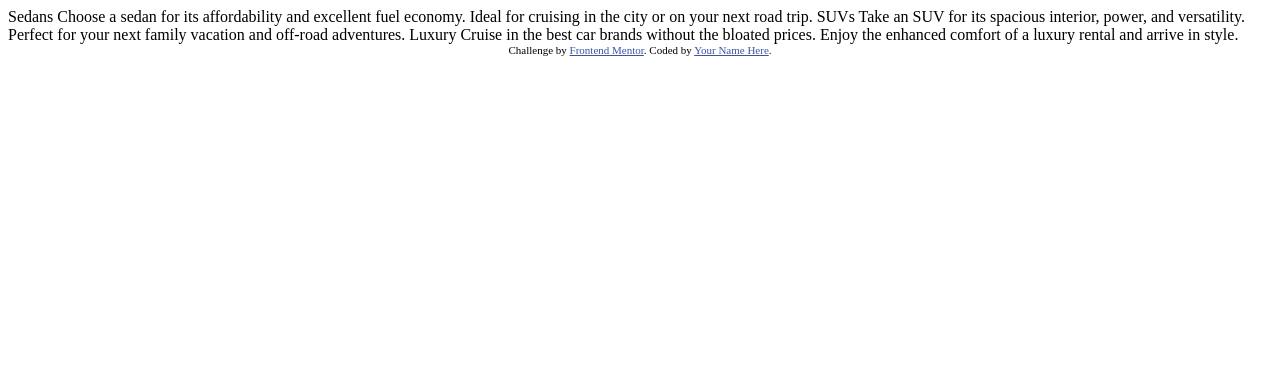
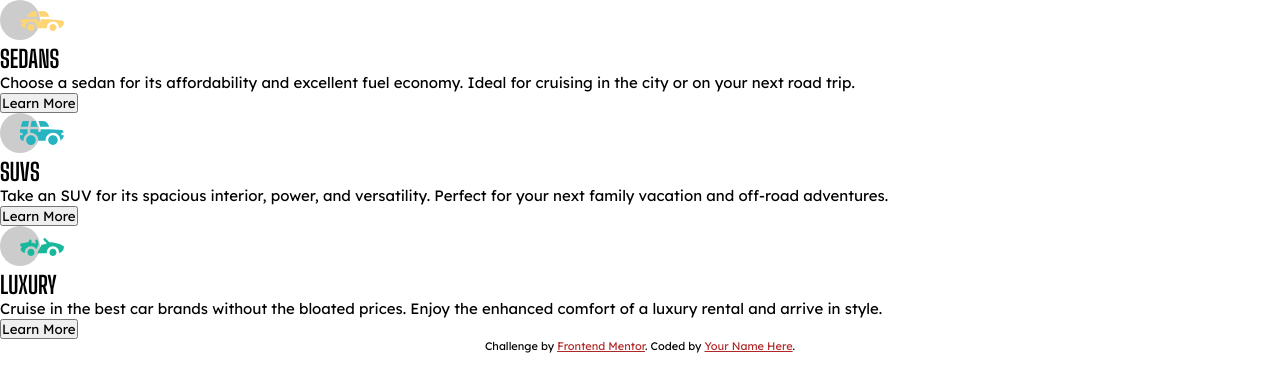
Before and after one commit to maiyopabz/3-column-preview-card-component-main, a plain HTML site: page index.html in a window 1280 px wide. Drawn offline with Linux system fonts and the light colour scheme.

Commit message:
adding styles

```diff
--- a/index.html
+++ b/index.html
@@ -5,32 +5,53 @@
   <meta name="viewport" content="width=device-width, initial-scale=1.0"> <!-- displays site properly based on user's device -->
 
   <link rel="icon" type="image/png" sizes="32x32" href="./images/favicon-32x32.png">
+  <link rel="preconnect" href="https://fonts.gstatic.com">
+  <link href="https://fonts.googleapis.com/css2?family=Big+Shoulders+Display:wght@700&family=Lexend+Deca&display=swap" rel="stylesheet">
+  <link rel="stylesheet" href="styles.css">
 
   <title>Frontend Mentor | 3-column preview card component</title>
 
-  <!-- Feel free to remove these styles or customise in your own stylesheet 👍 -->
-  <style>
-    .attribution { font-size: 11px; text-align: center; }
-    .attribution a { color: hsl(228, 45%, 44%); }
-  </style>
+
 </head>
+
 <body>
 
-  Sedans
-  Choose a sedan for its affordability and excellent fuel economy. Ideal for cruising in the city
-  or on your next road trip.
 
-  SUVs
-  Take an SUV for its spacious interior, power, and versatility. Perfect for your next family vacation
-  and off-road adventures.
+  <div classs="container">
 
-  Luxury
-  Cruise in the best car brands without the bloated prices. Enjoy the enhanced comfort of a luxury
-  rental and arrive in style.
+    <div class="card Bright-orange">
+      <img src="./images/icon-sedans.svg" alt="icon-sedans">
+        <h3>Sedans</h3>
+      <p>Choose a sedan for its affordability and excellent fuel economy. Ideal for cruising in the city
+        or on your next road trip.</p>
+        <button class="btn">Learn More</button>
+
+    </div>
+
+    <div class="card Dark-cyan">
+      <img src="./images/icon-suvs.svg" alt="icon-suvs">
+      <h3>SUVs</h3>
+        <p>Take an SUV for its spacious interior, power, and versatility. Perfect for your next family vacation
+          and off-road adventures.</p>
+          <button class="btn">Learn More</button>
+
+    </div>
+
+    <div class="card Very-dark-cyan">
+      <img src="./images/icon-luxury.svg" alt="icon-luxury">
+        <h3>Luxury</h3>
+        <p>Cruise in the best car brands without the bloated prices. Enjoy the enhanced comfort of a luxury
+          rental and arrive in style.</p>
+          <button class="btn">Learn More</button>
+
+    <div>
 
   <div class="attribution">
     Challenge by <a href="https://www.frontendmentor.io?ref=challenge" target="_blank">Frontend Mentor</a>.
     Coded by <a href="#">Your Name Here</a>.
   </div>
+
+
 </body>
+
 </html>
--- /dev/null
+++ b/styles.css
@@ -0,0 +1,30 @@
+* {
+  margin: 0;
+  padding: 0;
+  box-sizing: border-box;
+
+}
+
+body, button {
+  font-family: "lexend Deca", sans-serif;
+}
+
+h3 {
+  font-family: "Big Shoulders Display", sans-serif;
+  text-transform: uppercase;
+  font-size: 24px;
+}
+
+p {
+  font-size: 15px;
+}
+
+
+
+.attribution {
+  font-size: 11px;
+  text-align: center;
+}
+.attribution a {
+  color: hsl(0, 64%, 42%);
+}
```
